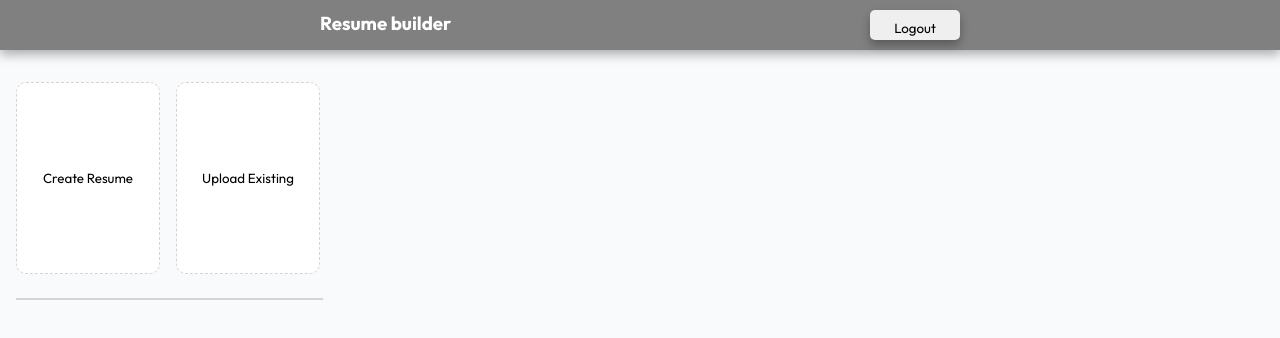
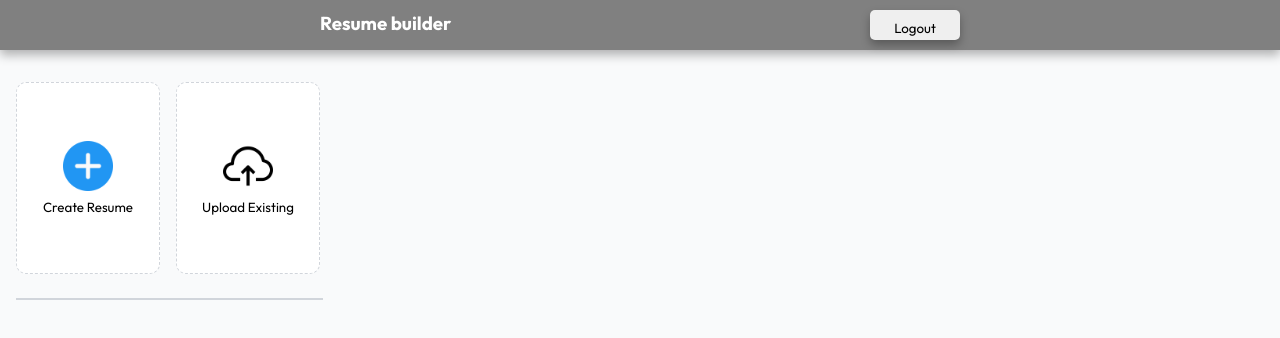
Before and after one commit to Kiran9991/Resume-builder, a React (Vite) app: page / in a window 1280 px wide. Shown: the top 338 px of the page. Built offline with nearby package versions, Linux system fonts and the light colour scheme.

Commit message:
add some css

```diff
--- a/src/pages/Resumes/Resumes.jsx
+++ b/src/pages/Resumes/Resumes.jsx
@@ -4,6 +4,8 @@ import styles from "./Resumes.module.css";
 import ResumesContext from "../../context/ResumeStore";
 import trashIcon from "../../../public/trash.png";
 import editIcon from "../../../public/edit.png";
+import addIcon from '../../../public/plus.png';
+import uploadIcon from '../../../public/cloud-computing.png';
 
 export default function Resumes() {
   const { resumes, addResume, deleteResume } = useContext(ResumesContext);
@@ -12,8 +14,22 @@ export default function Resumes() {
     <div className={styles.container}>
       {/* Resume Create */}
       <div className={styles.container1}>
-        <button onClick={() => addResume()}>Create Resume</button>
-        <button>Upload Existing</button>
+        <button onClick={() => addResume()}>
+          <div>
+            <img src={addIcon} height={50}/>
+          </div>
+          <div>
+            Create Resume
+          </div>
+          </button>
+        <button>
+          <div>
+            <img src={uploadIcon} height={50}/>
+          </div>
+          <div>
+            Upload Existing
+          </div>
+        </button>
       </div>
 
       <hr />
@@ -26,10 +42,10 @@ export default function Resumes() {
               <div className={styles.icon}
               onClick={() => deleteResume(item.id)}
               >
-                <img src={trashIcon} height="16px" />
+                <img src={trashIcon} height={16} />
               </div>
               <div className={styles.icon}>
-                <img src={editIcon} height="16px" />
+                <img src={editIcon} height={16} />
               </div>
             </div>
             <div className={styles.btnName}>{item.title}</div>
--- a/src/pages/Resumes/Resumes.module.css
+++ b/src/pages/Resumes/Resumes.module.css
@@ -25,9 +25,19 @@
   border: 1px dashed var(--border-color);
   border-radius: 10px;
   display: flex;
+  flex-direction: column;
+  gap: 5px;
   justify-content: center;
   padding: 5px;
   align-items: center;
+}
+
+.container1 button:nth-child(1):hover {
+    border: 1px dashed rgb(47, 156, 192);
+}
+
+.container1 button:nth-child(2):hover {
+    border: 1px dashed rgb(207, 36, 199);
 }
 
 .container1 button:hover,
```
